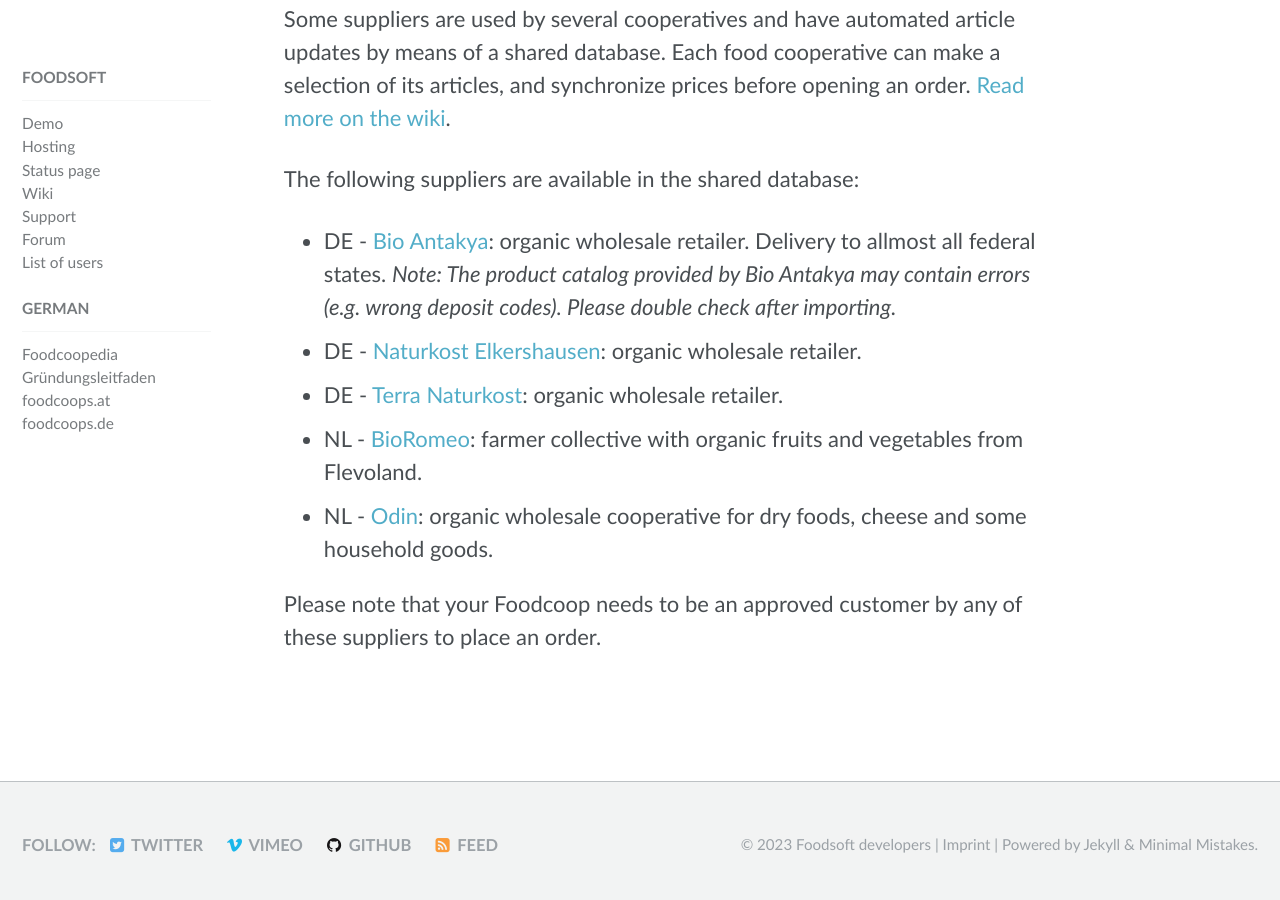
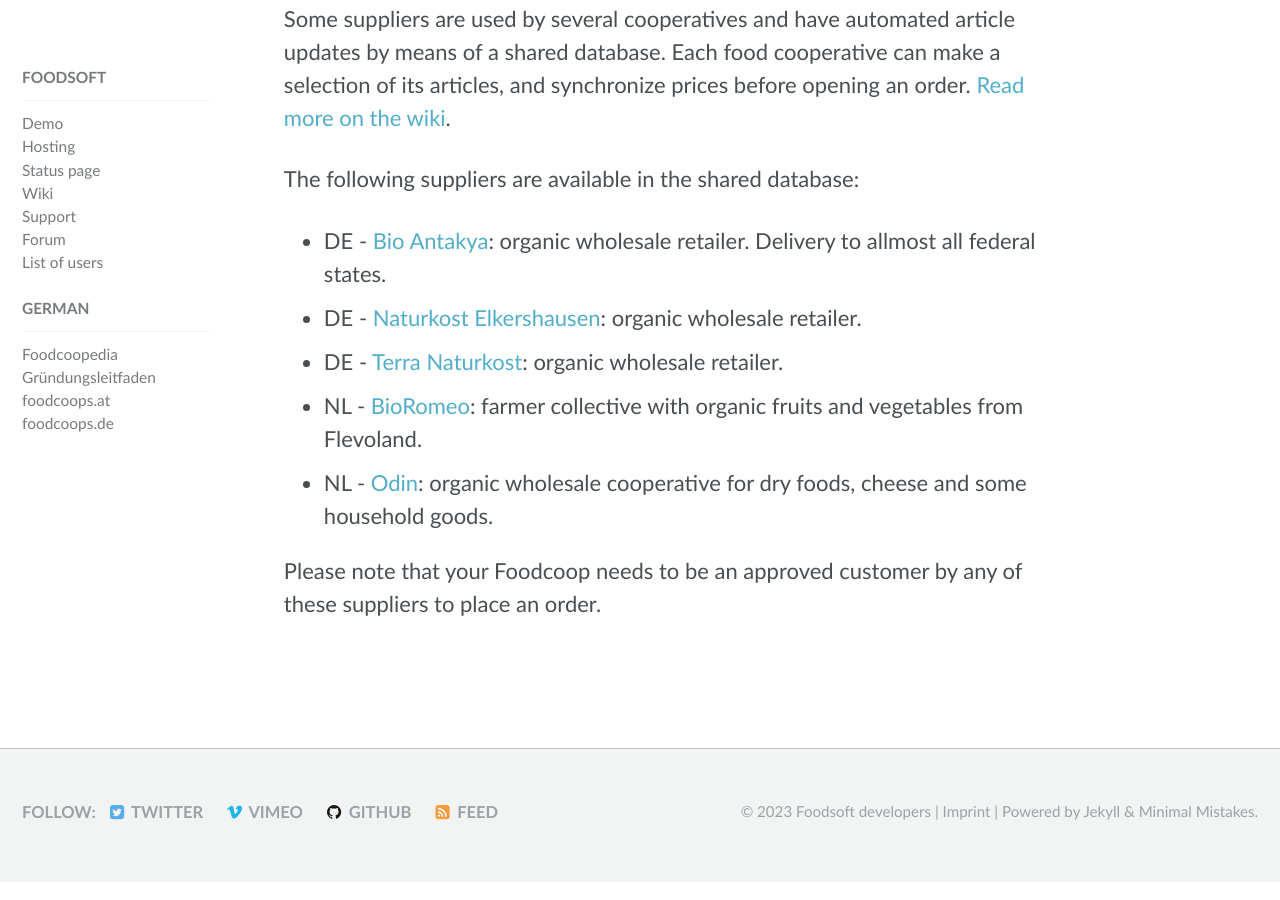
Before and after one commit to foodcoops/foodcoops.github.io, a Jekyll site: the page built from global-foodsoft-platform.md, in a window 1280 px wide and 900 px high, scrolled down 2146 px. Built offline with Jekyll 4.4.1, drawn with Linux system fonts in a browser that asks for light colours.

Commit message:
Remove warning about Antakya It's better placed at the corresponding Sharedlists supplier entry

```diff
--- a/global-foodsoft-platform.md
+++ b/global-foodsoft-platform.md
@@ -68,7 +68,7 @@
 
 The following suppliers are available in the shared database:
 
-* DE - [Bio Antakya](http://www.bio-antakya.de): organic wholesale retailer. Delivery to allmost all federal states. *Note: The product catalog provided by Bio Antakya may contain errors (e.g. wrong deposit codes). Please double check after importing.*
+* DE - [Bio Antakya](http://www.bio-antakya.de): organic wholesale retailer. Delivery to allmost all federal states.
 * DE - [Naturkost Elkershausen](https://www.naturkost-elkershausen.de): organic wholesale retailer.
 * DE - [Terra Naturkost](https://www.terra-natur.com/): organic wholesale retailer.
 * NL - [BioRomeo](http://www.bioromeo.nl/): farmer collective with organic fruits and vegetables from Flevoland.
```
